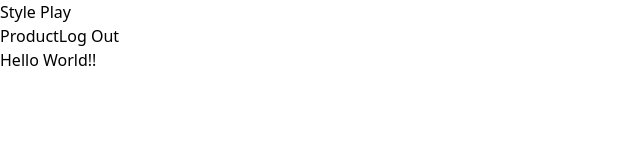
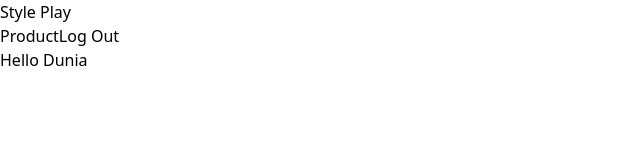
Before and after one commit to rifkinofianto/style.play, a React (Vite) app: page /dashboard in a window 1280 px wide. Shown: the top 160 px of the page, without its empty margins (0-640 px from the left). Built offline with nearby package versions, Linux system fonts and the light colour scheme.

Commit message:
tes update lagi

```diff
--- a/src/Components/Greetings.jsx
+++ b/src/Components/Greetings.jsx
@@ -1,7 +1,7 @@
 export default function Greetings() {
   return (
     <>
-      <h1>Hello World!!</h1>
+      <h1>Hello Dunia</h1>
     </>
   );
 }
```
